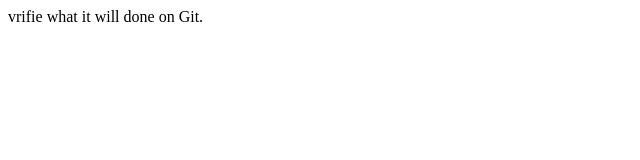
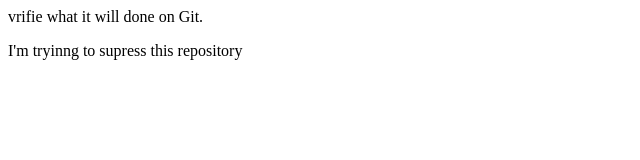
Before and after one commit to NNG2000/projet-tuto, a plain HTML site: page index.html in a window 1280 px wide. Shown: the whole page, without its empty margins (0-640 px from the left). Drawn offline with Linux system fonts and the light colour scheme.

Commit message:
i change index

```diff
--- a/index.html
+++ b/index.html
@@ -1,5 +1,6 @@
 <html>
 <title> hello</title>
 <p> vrifie what it will done on Git. </p>
+<p> I'm tryinng to supress this repository</p>
 <script> src "tuto.js"</script>
 </html>
```
